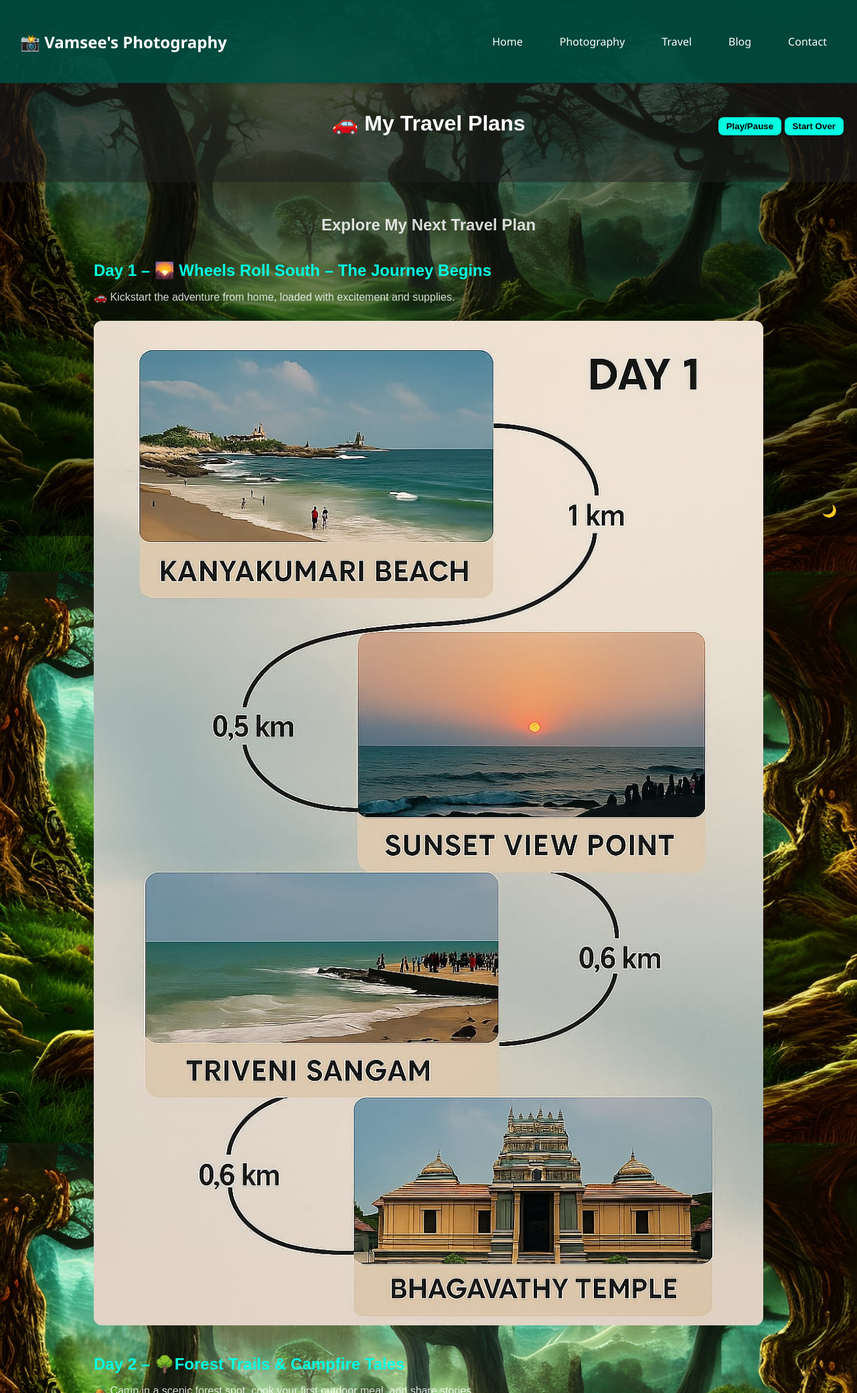
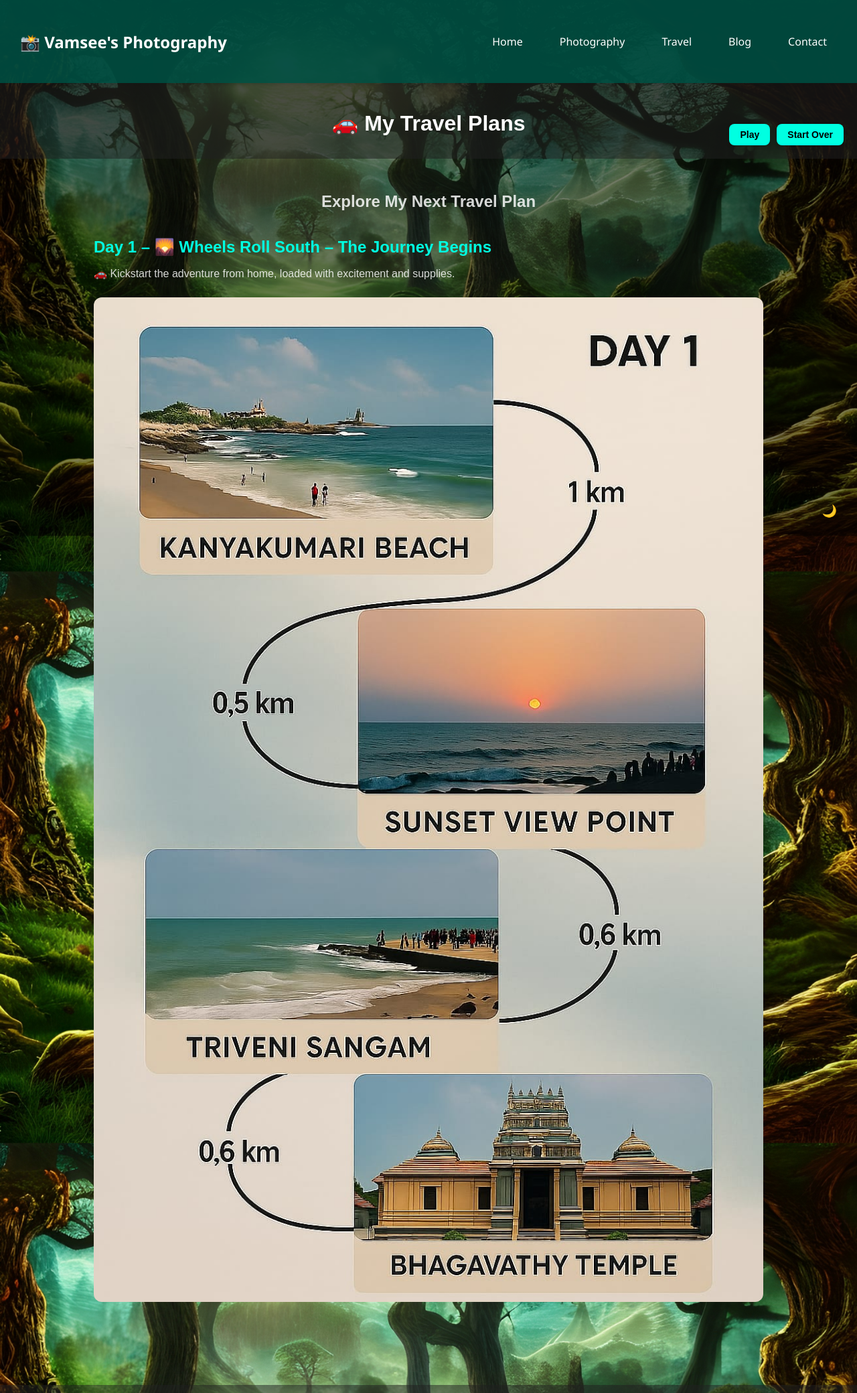
Before and after one commit to vamsee369/my-photography-site, a Django app: page /travel/ in a window 1280 px wide. Shown: the top 2080 px of the page at 67% size. Run offline with Django 5.2, Linux system fonts and the light colour scheme.

Commit message:
updated viewport properties

```diff
--- a/templates/travel.html
+++ b/templates/travel.html
@@ -8,7 +8,6 @@
     <title>Travel</title>
     <link rel="stylesheet" href="{% static 'css/style.css' %}">
     <link rel="icon" type="image/png" href="{% static 'images/favicon.png' %}">
-
 
     <style>
         .travel-container {
@@ -54,23 +53,24 @@
             text-decoration: underline;
         }
 
+        /* 🎵 Music Buttons Layout */
+        .music-controls {
+            display: flex;
+            justify-content: flex-end;
+            gap: 10px;
+            margin-top: -40px;
 
 
-        .music-controls {
-            position: relative;
-            top: -50px;
-            right: 0;
-            gap: 10px;
-            justify-content: end;
-            text-align: end;
+
         }
 
         .music-controls button {
             background-color: #00ffe1;
             border: none;
-            padding: 6px 12px;
+            padding: 8px 16px;
             border-radius: 8px;
             font-weight: bold;
+            font-size: 14px;
             cursor: pointer;
             box-shadow: 0 2px 5px rgba(0, 0, 0, 0.2);
             transition: background-color 0.3s ease;
@@ -78,6 +78,15 @@
 
         .music-controls button:hover {
             background-color: #00ccbb;
+        }
+
+        /* 📱 On small screens: move controls below title and center them */
+        @media (max-width: 768px) {
+            .music-controls {
+                justify-content: center;
+                margin-top: 10px;
+                padding-right: 0;
+            }
         }
     </style>
 </head>
@@ -100,12 +109,13 @@
     </header>
     <!-- Navbar End -->
 
+    <!-- Travel Section Header -->
     <header>
         <h1>🚗 My Travel Plans</h1>
 
-        <!-- 🎵 Music Controls (Updated Box Buttons) -->
+        <!-- 🎵 Music Controls -->
         <div class="music-controls">
-            <button onclick="toggleMusic()">Play/Pause</button>
+            <button id="music-toggle-btn" onclick="toggleMusic()">Play</button>
             <button onclick="playFromStart()">Start Over</button>
         </div>
 
@@ -115,60 +125,18 @@
         </audio>
     </header>
 
+    <!-- Travel Content -->
     <div class="travel-container">
         <h2 class="travel-title">Explore My Next Travel Plan</h2>
 
-        <!-- Day 1–10 Entries (unchanged) -->
+        <!-- Example Entry -->
         <div class="day-entry">
             <h3 class="day-title">Day 1 – 🌄 Wheels Roll South – The Journey Begins</h3>
             <p>🚗 Kickstart the adventure from home, loaded with excitement and supplies.</p>
             <img src="{% static 'images/travel/day1.jpg' %}" alt="Day 1">
         </div>
-        <div class="day-entry">
-            <h3 class="day-title">Day 2 – 🌳Forest Trails & Campfire Tales</h3>
-            <p>🏕️ Camp in a scenic forest spot, cook your first outdoor meal, and share stories.</p>
-            <img src="{% static 'images/travel/day2.jpg' %}" alt="Day 2">
-        </div>
-        <div class="day-entry">
-            <h3 class="day-title">Day 3 – 🌊Coastal Curves & Breeze Drives</h3>
-            <p>🛣️ Drive along coastal roads, soak in ocean views, and stop by hidden beaches.</p>
-            <img src="{% static 'images/travel/day3.jpg' %}" alt="Day 3">
-        </div>
-        <div class="day-entry">
-            <h3 class="day-title">Day 4 – 🏞️Hills, Hairpins & Hiking Boots</h3>
-            <p>🥾 Explore hilly terrain or nature trails, capturing lush landscapes.</p>
-            <img src="{% static 'images/travel/day4.jpg' %}" alt="Day 4">
-        </div>
-        <div class="day-entry">
-            <h3 class="day-title">Day 5 – 🛕Temples, Traditions & Twilight Skies</h3>
-            <p>🙏 Visit ancient temples en route and enjoy a peaceful sunset.</p>
-            <img src="{% static 'images/travel/day5.jpg' %}" alt="Day 5">
-        </div>
-        <div class="day-entry">
-            <h3 class="day-title">Day 6 – 📍Hello Kanyakumari – Touching the Tip</h3>
-            <p>🌅 Arrive at the southernmost point of India — enjoy the majestic sunset view.</p>
-            <img src="{% static 'images/travel/day6.jpg' %}" alt="Day 6">
-        </div>
-        <div class="day-entry">
-            <h3 class="day-title">Day 7 – 🌅Sunrise Over Three Seas</h3>
-            <p>📸 Witness the magical sunrise at Vivekananda Rock & Thiruvalluvar Statue.</p>
-            <img src="{% static 'images/travel/day7.jpg' %}" alt="Day 7">
-        </div>
-        <div class="day-entry">
-            <h3 class="day-title">Day 8 – 🌴Chill, Cook & Camp by the Coast</h3>
-            <p>🍲 A relaxed day with self-cooked meals, beach time, and night camping.</p>
-            <img src="{% static 'images/travel/day8.jpg' %}" alt="Day 8">
-        </div>
-        <div class="day-entry">
-            <h3 class="day-title">Day 9 – 🛤️The Journey Back – Roads & Reflections</h3>
-            <p>🛻 Start your return journey, revisiting memorable moments on the way.</p>
-            <img src="{% static 'images/travel/day9.jpg' %}" alt="Day 9">
-        </div>
-        <div class="day-entry">
-            <h3 class="day-title">Day 10 – 🏡Back to Base – Memories for a Lifetime</h3>
-            <p>📖 After The 3 Places of Day 10, Return home with hearts full of stories and SD cards full of photos.</p>
-            <img src="{% static 'images/travel/day10.jpg' %}" alt="Day 10">
-        </div>
+
+        <!-- Add remaining days similarly -->
     </div>
 
     <footer>
@@ -213,22 +181,21 @@
         function toggleMusic() {
             if (music.paused) {
                 music.play();
-                toggleBtn.innerText = '⏸️';
+                toggleBtn.innerText = 'Pause';
             } else {
                 music.pause();
-                toggleBtn.innerText = '⏯️';
+                toggleBtn.innerText = 'Play';
             }
         }
 
         function playFromStart() {
             music.currentTime = 0;
             music.play();
-            toggleBtn.innerText = '⏸️';
+            toggleBtn.innerText = 'Pause';
         }
 
-        // Set initial icon
         document.addEventListener('DOMContentLoaded', () => {
-            toggleBtn.innerText = '⏯️';
+            toggleBtn.innerText = 'Play';
         });
     </script>
 
```
